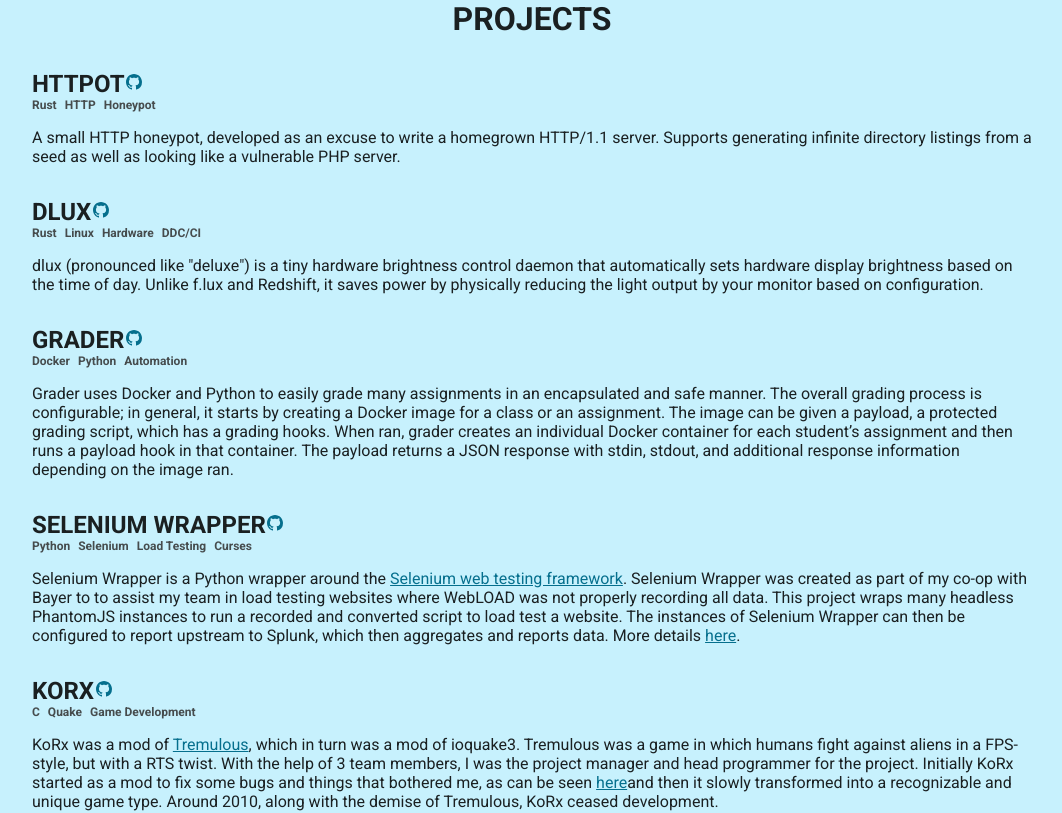
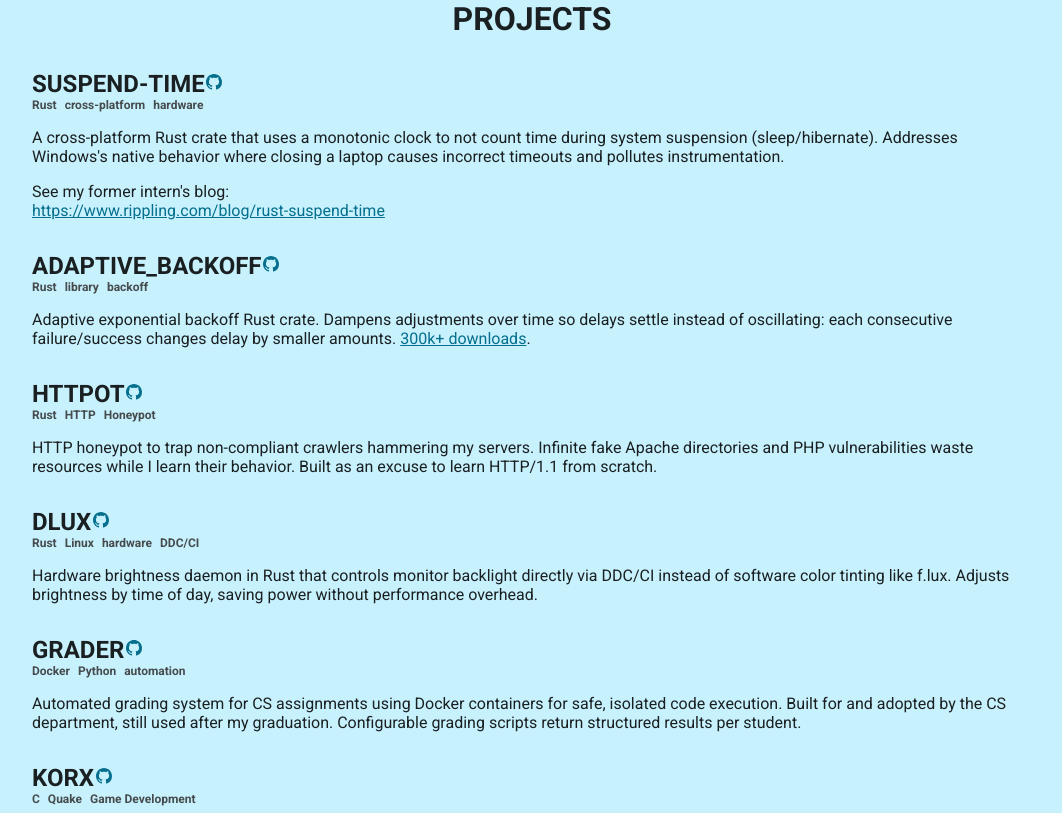
Before and after one commit to brhoades/brod.es, a React app: page / in a window 1280 px wide. Shown: the part 880-1693 px from the top of the page, without its empty margins (108-1170 px from the left). Built offline with nearby package versions, Linux system fonts and the light colour scheme.

Commit message:
update projects list, clean them up

```diff
--- a/src/components/sections/Projects.tsx
+++ b/src/components/sections/Projects.tsx
@@ -5,85 +5,91 @@ import ProjectSubsection from './ProjectSubsection';
 export default () => (
   <React.Fragment>
     <ProjectSubsection
+      title="suspend-time"
+      github="https://github.com/Rippling/suspend-time"
+      tags={['Rust', 'cross-platform', 'hardware']}
+    >
+      <p>
+        A cross-platform Rust crate that uses a monotonic clock to not
+        count time during system suspension (sleep/hibernate).
+        Addresses Windows's native behavior where closing a laptop
+        causes incorrect timeouts and pollutes instrumentation.
+      </p>
+      <p>
+        See my former intern's blog: <br />
+        <a
+          href="https://www.rippling.com/blog/rust-suspend-time"
+          title="Rippling blog post about monotonic clocks and why we needed one"
+        >
+          https://www.rippling.com/blog/rust-suspend-time
+        </a>
+      </p>
+    </ProjectSubsection>
+    <ProjectSubsection
+      title="adaptive_backoff"
+      github="https://github.com/brhoades/adaptive-backoff"
+      tags={['Rust', 'library', 'backoff']}
+    >
+      <p>
+        Adaptive exponential backoff Rust crate. Dampens adjustments
+        over time so delays settle instead of oscillating: each
+        consecutive failure/success changes delay by smaller
+        amounts. <a
+          href="https://crates.io/crates/adaptive_backoff"
+        >
+        300k+ downloads</a>.
+      </p>
+    </ProjectSubsection>
+    <ProjectSubsection
       title="httpot"
       github="https://github.com/brhoades/httpot"
       tags={['Rust', 'HTTP', 'Honeypot']}
     >
       <p>
-        A small HTTP honeypot, developed as an excuse to write a homegrown
-        HTTP/1.1 server. Supports generating infinite directory listings
-        from a seed as well as looking like a vulnerable PHP server.
+        HTTP honeypot to trap non-compliant crawlers hammering my
+        servers.  Infinite fake Apache directories and PHP
+        vulnerabilities waste resources while I learn their
+        behavior. Built as an excuse to learn HTTP/1.1 from scratch.
       </p>
     </ProjectSubsection>
     <ProjectSubsection
       title="dlux"
       github="https://github.com/brhoades/dlux"
-      tags={['Rust', 'Linux', 'Hardware', 'DDC/CI']}
+      tags={['Rust', 'Linux', 'hardware', 'DDC/CI']}
     >
       <p>
-        dlux (pronounced like "deluxe") is a tiny hardware brightness
-        control daemon that automatically sets hardware display
-        brightness based on the time of day. Unlike f.lux and Redshift,
-        it saves power by physically reducing the light output by your monitor
-        based on configuration.
+        Hardware brightness daemon in Rust that controls monitor
+        backlight directly via DDC/CI instead of software color
+        tinting like f.lux. Adjusts brightness by time of day, saving
+        power without performance overhead.
       </p>
     </ProjectSubsection>
     <ProjectSubsection
       title="Grader"
       github="https://github.com/redkyn/grader"
-      tags={['Docker', 'Python', 'Automation']}
+      tags={['Docker', 'Python', 'automation']}
     >
       <p>
-        Grader uses Docker and Python to easily grade many assignments
-        in an encapsulated and safe manner. The overall grading
-        process is configurable; in general, it starts by creating a
-        Docker image for a class or an assignment. The image can be
-        given a payload, a protected grading script, which has a
-        grading hooks. When ran, grader creates an individual Docker
-        container for each student’s assignment and then runs a
-        payload hook in that container. The payload returns a JSON
-        response with stdin, stdout, and additional response
-        information depending on the image ran.
-      </p>
-    </ProjectSubsection>
-    <ProjectSubsection
-      title={"Selenium Wrapper"}
-      github="https://github.com/brhoades/selenium_wrapper"
-      tags={['Python', 'Selenium', 'Load Testing', 'Curses']}
-      status="Unmaintained"
-    >
-      <p>
-        Selenium Wrapper is a Python wrapper around the <a
-        href="http://www.seleniumhq.org/">Selenium web testing
-        framework</a>. Selenium Wrapper was created as part of my
-        co-op with Bayer to to assist my team in load testing websites
-        where WebLOAD was not properly recording all data. This
-        project wraps many headless PhantomJS instances to run a
-        recorded and converted script to load test a website. The
-        instances of Selenium Wrapper can then be configured to report
-        upstream to Splunk, which then aggregates and reports
-        data. More details <a
-        href="http://brhoades.github.io/selenium_wrapper/">here</a>.
+        Automated grading system for CS assignments using Docker
+        containers for safe, isolated code execution. Built for and
+        adopted by the CS department, still used after my
+        graduation. Configurable grading scripts return structured
+        results per student.
       </p>
     </ProjectSubsection>
     <ProjectSubsection
       title={"KoRx"}
       github="https://github.com/brhoades/korx"
       tags={['C', 'Quake', 'Game Development']}
-      status="Completed"
     >
       <p>
-        KoRx was a mod of <a
-        href="http://tremulous.net/">Tremulous</a>, which in turn was
-        a mod of ioquake3. Tremulous was a game in which humans fight
-        against aliens in a FPS-style, but with a RTS twist. With the
-        help of 3 team members, I was the project manager and head
-        programmer for the project. Initially KoRx started as a mod to
-        fix some bugs and things that bothered me, as can be seen <a
-        href="https://code.google.com/p/korx/wiki/Update_1_Differences">here</a>
-        and then it slowly transformed into a recognizable and unique
-        game type. Around 2010, along with the demise of Tremulous,
-        KoRx ceased development.
+        A popular <a href="https://tremulous.net">Tremulous</a> mod
+        (ioquake3 engine). I led KoRx, managing a team of 3
+        across art, releases, and development while doing C
+        development for FPS gameplay on dated hardware. Added new alien
+        classes, weapons, and mechanics over 600+ commits. Community
+        demanded ports 6 years after we stopped, and inspired multiple
+        forks.
       </p>
     </ProjectSubsection>
   </React.Fragment>
```
